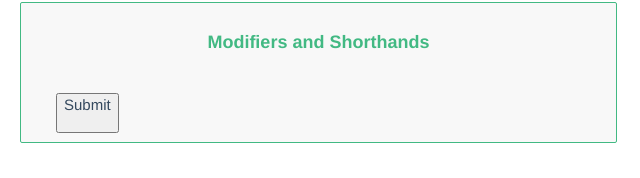
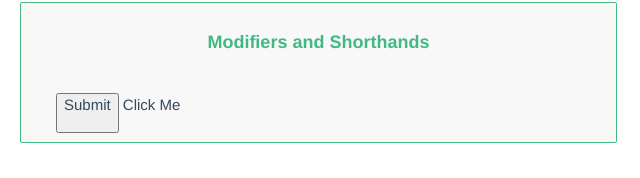
Before and after one commit to jakarea/practice-on-vue, a plain HTML site: page syntax.html in a window 1280 px wide. Shown: the part 797-975 px from the top of the page, 0-640 px from the left. Drawn offline with Linux system fonts and the light colour scheme.

Commit message:
:action added

```diff
--- a/js/syntax.js
+++ b/js/syntax.js
@@ -64,6 +64,9 @@ var syntex8 = new Vue({
 	methods : {
 		onSubmit: function(){
 			alert('Thanks for try!')
+		},
+		doSomething : function(){
+			alert('What I will do!')
 		}
 	}
 })
--- a/syntax.html
+++ b/syntax.html
@@ -52,8 +52,9 @@
 
 	<div id="syntex8" class="op">
 		<h1 class="op-h"> Modifiers and Shorthands </h1>
-		<form action={{url}} method="get" v-on:submit.prevent="onSubmit">
+		<form method="get" v-on:submit.prevent="onSubmit" :action="url">
 			<input type="submit" name="" value="Submit">
+			<a @click="doSomething">Click Me</a>
 		</form>
 	</div>
 
```
